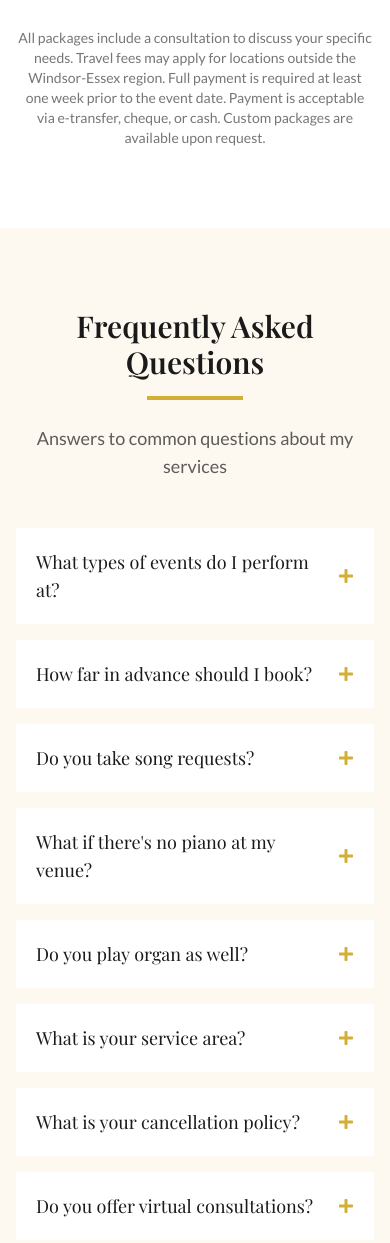
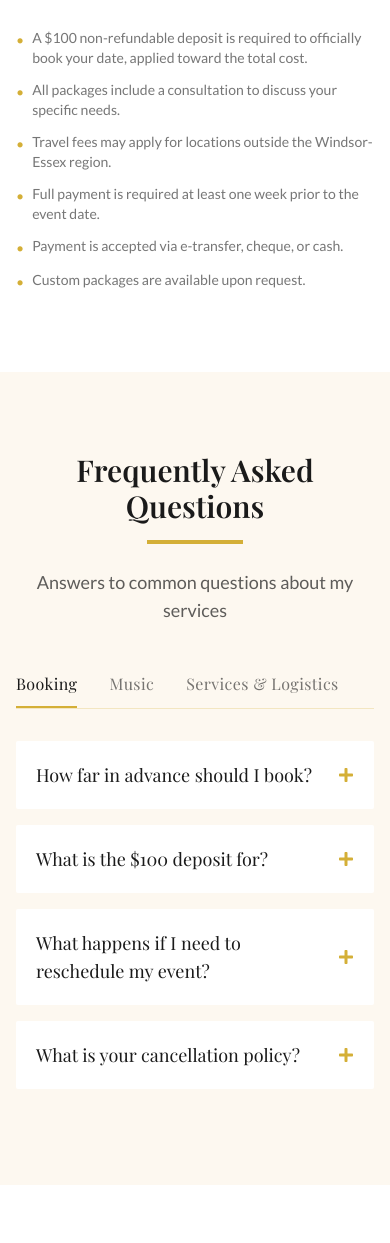
Before and after one commit to justinbornais/bornais-music-site, an Astro site: page / in a window 390 px wide. Shown: the part 6540-7783 px from the top of the page. Built offline with nearby package versions, Linux system fonts and the light colour scheme; Astro itself is replaced by a stand-in of ours; a web font is replaced by a local one.

Commit message:
Added  deposit information, removed phone number, organized FAQ into 3 sections

```diff
--- a/src/components/FAQ.tsx
+++ b/src/components/FAQ.tsx
@@ -1,16 +1,24 @@
 import { useState } from 'react';
 import { motion, AnimatePresence } from 'framer-motion';
 import { FaPlus, FaMinus } from 'react-icons/fa';
-import { faqItems } from '../data/faq';
+import { faqCategories } from '../data/faq';
 import { AnimatedSection } from './ui/AnimatedSection';
 import { SectionHeading } from './ui/SectionHeading';
 
 export function FAQ() {
-  const [openId, setOpenId] = useState<string | null>(null);
+  const [activeTab, setActiveTab] = useState(0);
+  const [openIndex, setOpenIndex] = useState<number | null>(null);
 
-  const toggleQuestion = (id: string) => {
-    setOpenId(openId === id ? null : id);
+  const handleTabChange = (index: number) => {
+    setActiveTab(index);
+    setOpenIndex(null);
   };
+
+  const toggleQuestion = (index: number) => {
+    setOpenIndex(openIndex === index ? null : index);
+  };
+
+  const activeItems = faqCategories[activeTab].items;
 
   return (
     <section id="faq" className="section-padding bg-cream">
@@ -21,30 +29,63 @@ export function FAQ() {
         />
 
         <div className="max-w-3xl mx-auto">
-          {faqItems.map((item, index) => (
-            <AnimatedSection key={item.id} delay={index * 0.05}>
+          {/* Tabs */}
+          <div className="flex gap-8 mb-8 border-b border-accent/25">
+            {faqCategories.map((category, index) => (
+              <button
+                key={index}
+                onClick={() => handleTabChange(index)}
+                className={`relative pb-3 font-heading tracking-wide transition-colors ${
+                  activeTab === index
+                    ? 'text-primary'
+                    : 'text-primary/60 hover:text-primary'
+                }`}
+              >
+                {category.label}
+                {activeTab === index && (
+                  <motion.div
+                    layoutId="faq-tab-indicator"
+                    className="absolute bottom-0 left-0 right-0 h-0.5 bg-accent"
+                    transition={{ type: 'spring', stiffness: 400, damping: 35 }}
+                  />
+                )}
+              </button>
+            ))}
+          </div>
+
+          {/* Questions */}
+          <AnimatePresence mode="wait">
+            <motion.div
+              key={activeTab}
+              initial={{ opacity: 0, y: 10 }}
+              animate={{ opacity: 1, y: 0 }}
+              exit={{ opacity: 0, y: -10 }}
+              transition={{ duration: 0.2 }}
+            >
+              {activeItems.map((item, index) => (
+                <AnimatedSection key={index} delay={index * 0.03} viewportMargin="0px">
                   <div className="mb-4">
                     <motion.button
-                  onClick={() => toggleQuestion(item.id)}
+                      onClick={() => toggleQuestion(index)}
                       className={`w-full text-left p-5 rounded-sm flex items-center justify-between gap-4 transition-colors ${
-                    openId === item.id
+                        openIndex === index
                           ? 'bg-primary text-white'
                           : 'bg-white hover:bg-white/80'
                       }`}
-                  whileHover={{ x: openId === item.id ? 0 : 4 }}
+                      whileHover={{ x: openIndex === index ? 0 : 4 }}
                     >
                       <span className="font-heading text-lg">
                         {item.question}
                       </span>
                       <span className={`flex-shrink-0 ${
-                    openId === item.id ? 'text-accent-light' : 'text-accent'
+                        openIndex === index ? 'text-accent-light' : 'text-accent'
                       }`}>
-                    {openId === item.id ? <FaMinus size={16} /> : <FaPlus size={16} />}
+                        {openIndex === index ? <FaMinus size={16} /> : <FaPlus size={16} />}
                       </span>
                     </motion.button>
 
                     <AnimatePresence>
-                  {openId === item.id && (
+                      {openIndex === index && (
                         <motion.div
                           initial={{ height: 0, opacity: 0 }}
                           animate={{ height: 'auto', opacity: 1 }}
@@ -53,7 +94,7 @@ export function FAQ() {
                           className="overflow-hidden"
                         >
                           <div className="p-5 bg-white border-x border-b border-accent/20 rounded-b-sm">
-                        <p className="text-primary/80 font-body leading-relaxed">
+                            <p className="text-primary/80 font-body leading-relaxed whitespace-pre-line">
                               {item.answer}
                             </p>
                           </div>
@@ -63,6 +104,8 @@ export function FAQ() {
                   </div>
                 </AnimatedSection>
               ))}
+            </motion.div>
+          </AnimatePresence>
         </div>
       </div>
     </section>
--- a/src/components/Pricing.tsx
+++ b/src/components/Pricing.tsx
@@ -97,13 +97,21 @@ export function Pricing() {
 
         {/* Note */}
         <AnimatedSection delay={0.5}>
-          <p className="text-center text-primary/60 text-sm mt-10 max-w-2xl mx-auto">
-            All packages include a consultation to discuss your specific needs.
-            Travel fees may apply for locations outside the Windsor-Essex region.
-            Full payment is required at least one week prior to the event date.
-            Payment is acceptable via e-transfer, cheque, or cash.
-            Custom packages are available upon request.
-          </p>
+          <ul className="mt-10 max-w-2xl mx-auto grid sm:grid-cols-2 gap-x-10 gap-y-3">
+            {[
+              'A $100 non-refundable deposit is required to officially book your date, applied toward the total cost.',
+              'All packages include a consultation to discuss your specific needs.',
+              'Travel fees may apply for locations outside the Windsor-Essex region.',
+              'Full payment is required at least one week prior to the event date.',
+              'Payment is accepted via e-transfer, cheque, or cash.',
+              'Custom packages are available upon request.',
+            ].map((note, i) => (
+              <li key={i} className="flex items-start gap-2 text-sm text-primary/60">
+                <span className="text-accent flex-shrink-0 mt-0.5">•</span>
+                {note}
+              </li>
+            ))}
+          </ul>
         </AnimatedSection>
       </div>
     </section>
--- a/src/components/ui/AnimatedSection.tsx
+++ b/src/components/ui/AnimatedSection.tsx
@@ -5,18 +5,20 @@ interface AnimatedSectionProps {
   children: ReactNode;
   className?: string;
   delay?: number;
+  viewportMargin?: string;
 }
 
 export function AnimatedSection({
   children,
   className = '',
-  delay = 0
+  delay = 0,
+  viewportMargin = '-100px',
 }: AnimatedSectionProps) {
   return (
     <motion.div
       initial={{ opacity: 0, y: 40 }}
       whileInView={{ opacity: 1, y: 0 }}
-      viewport={{ once: true, margin: '-100px' }}
+      viewport={{ once: true, margin: viewportMargin }}
       transition={{
         duration: 0.7,
         delay,
--- a/src/data/faq.ts
+++ b/src/data/faq.ts
@@ -1,48 +1,75 @@
 export interface FAQItem {
-  id: string;
   question: string;
   answer: string;
 }
 
-export const faqItems: FAQItem[] = [
+export interface FAQCategory {
+  label: string;
+  items: FAQItem[];
+}
+
+export const faqCategories: FAQCategory[] = [
   {
-    id: '1',
+    label: 'Booking',
+    items: [
+      {
+        question: 'How far in advance should I book?',
+        answer: 'I recommend booking at least 2-3 months in advance for weddings and large events to ensure availability. For smaller events or church services, 2-4 weeks notice is typically sufficient, though earlier is always better.',
+      },
+      {
+        question: 'What is the $100 deposit for?',
+        answer: 'A $100 non-refundable deposit is required to officially book and secure your date on my calendar. This deposit is applied toward the total cost of your booking.',
+      },
+      {
+        question: 'What happens if I need to reschedule my event?',
+        answer: 'If you need to reschedule, please contact me as soon as possible. If I am available on your new date, your deposit can be transferred to the rescheduled event. If the new date is unavailable, the deposit will be held and can be used toward a future booking within one year.',
+      },
+      {
+        question: 'What is your cancellation policy?',
+        answer: 'If you need to cancel the event, the full payment may be refunded if notice is given at least one week before the event. However, the $100 deposit is non-refundable.\n\nIf I need to cancel due to unforeseen circumstances, the full price including the non-refundable deposit will be refunded.',
+      },
+    ],
+  },
+  {
+    label: 'Music',
+    items: [
+      {
+        question: 'Do you take song requests?',
+        answer: 'Absolutely! I love incorporating special songs that are meaningful to you. I can arrange most popular songs for piano, and I\'m always happy to learn new pieces for your event. Just let me know your requests early on during our consultation.',
+      },
+      {
+        question: 'Do you play organ as well?',
+        answer: 'Yes, I am an experienced organist and regularly play for Masses and other church services, including weddings and funerals. If your venue has an organ, I\'m happy to incorporate it into the performance.',
+      },
+      {
+        question: 'What styles and genres of music do you play?',
+        answer: 'My repertoire spans a wide range of styles, including classical, sacred, pop, and contemporary. Whether you\'re looking for traditional hymns, romantic wedding classics, or modern favourites, I can tailor the music to suit the mood and tone of your event.',
+      },
+      {
+        question: 'How much notice do you need to learn a new song?',
+        answer: 'For most songs, 2–3 weeks notice is sufficient. For more complex arrangements or pieces I\'m less familiar with, I appreciate as much lead time as possible. Ideally, at least a month notice would be preferred in that case.\n\nThe earlier you share your requests, the better I can prepare!',
+      },
+    ],
+  },
+  {
+    label: 'Services & Logistics',
+    items: [
+      {
         question: 'What types of events do I perform at?',
         answer: 'I perform at weddings, funerals, memorial services, church services, corporate events, private parties, restaurant engagements, and any other special occasion where live music would enhance the atmosphere.',
       },
       {
-    id: '2',
-    question: 'How far in advance should I book?',
-    answer: 'I recommend booking at least 2-3 months in advance for weddings and large events to ensure availability. For smaller events or church services, 2-4 weeks notice is typically sufficient, though earlier is always better.',
-  },
-  {
-    id: '3',
-    question: 'Do you take song requests?',
-    answer: 'Absolutely! I love incorporating special songs that are meaningful to you. I can arrange most popular songs for piano, and I\'m always happy to learn new pieces for your event. Just let me know your requests early on during our consultation.',
-  },
-  {
-    id: '4',
-    question: 'What if there\'s no piano at my venue?',
-    answer: 'No problem! I can bring a high-quality digital piano/keyboard that provides beautiful sound for any venue. This is included at no extra charge for most bookings.',
-  },
-  {
-    id: '5',
-    question: 'Do you play organ as well?',
-    answer: 'Yes, I am an experienced organist and regularly play for Masses and other church services, including weddings and funerals. If your venue has an organ, I\'m happy to incorporate it into the performance.',
-  },
-  {
-    id: '6',
         question: 'What is your service area?',
         answer: 'I\'m based in the Windsor-Essex region and regularly perform throughout Southwestern Ontario. I\'m willing to travel further for special events, though there may be a travel fee depending on the location. Just ask about travel arrangements when you contact me.',
       },
       {
-    id: '7',
-    question: 'What is your cancellation policy?',
-    answer: 'Full refunds are available if I need to cancel due to unforeseen circumstances. Detailed terms will be provided in the booking agreement.',
-  },
-  {
-    id: '8',
         question: 'Do you offer virtual consultations?',
         answer: 'Absolutely, I offer consultations via phone, video call, or in-person. Whichever option works best for you!',
       },
+      {
+        question: 'What if there\'s no piano at my venue?',
+        answer: 'No problem! I can bring a high-quality digital piano/keyboard that provides beautiful sound for any venue. This is included at no extra charge for most bookings.',
+      },
+    ],
+  },
 ];
--- a/src/data/pricing.ts
+++ b/src/data/pricing.ts
@@ -4,6 +4,7 @@ export interface PricingPackage {
   price: string;
   description: string;
   features: string[];
+  deposit?: string;
   highlighted?: boolean;
   ctaText: string;
 }
@@ -21,6 +22,7 @@ export const pricingPackages: PricingPackage[] = [
       'Customizable setlist',
       'Phone consultation',
     ],
+    deposit: '$100 non-refundable',
     ctaText: 'Book Event',
   },
   {
@@ -35,6 +37,7 @@ export const pricingPackages: PricingPackage[] = [
       'Phone consultation',
       'One rehearsal attendance',
     ],
+    deposit: '$100 non-refundable',
     highlighted: true,
     ctaText: 'Book Ceremony',
   },
@@ -51,6 +54,7 @@ export const pricingPackages: PricingPackage[] = [
       'Recording sessions',
       'Collaborative performances',
     ],
+    deposit: '$100 non-refundable',
     ctaText: 'Get Quote',
   },
 ];
```
Also changed, not shown: src/components/Contact.tsx (+2 -16 lines). Lines whose indentation alone changed are shown as unchanged.
